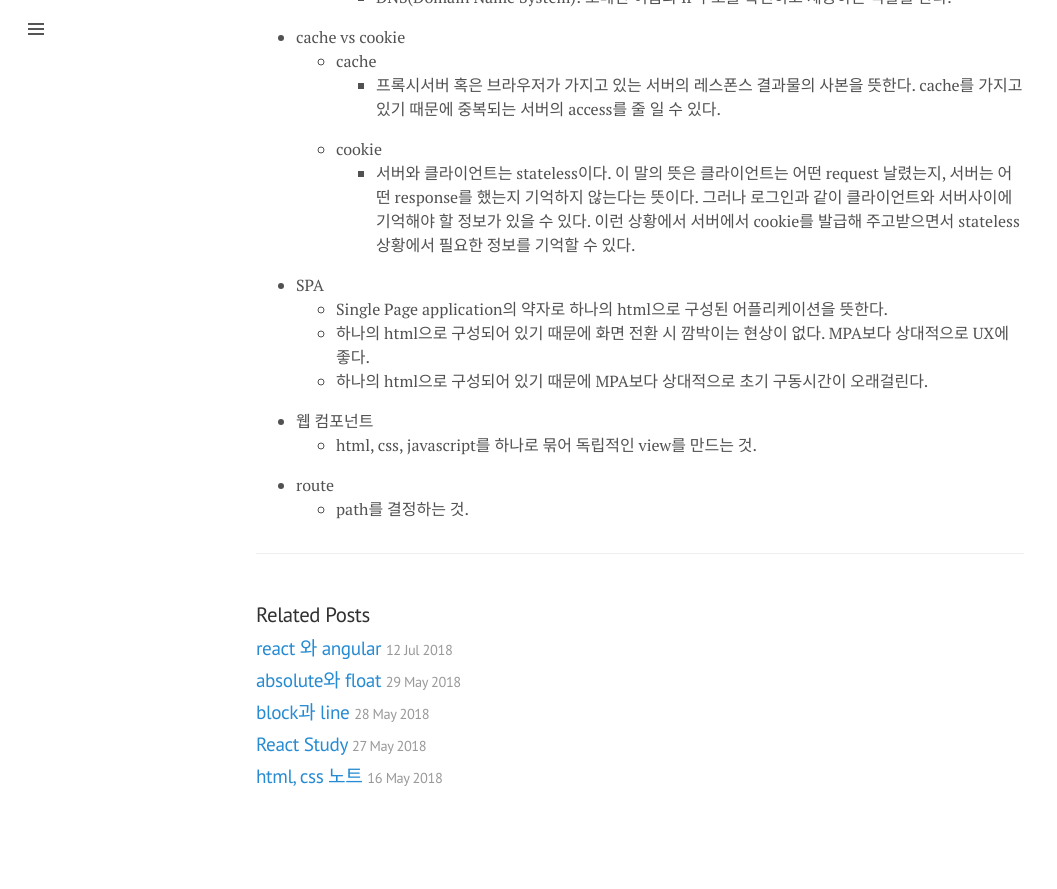
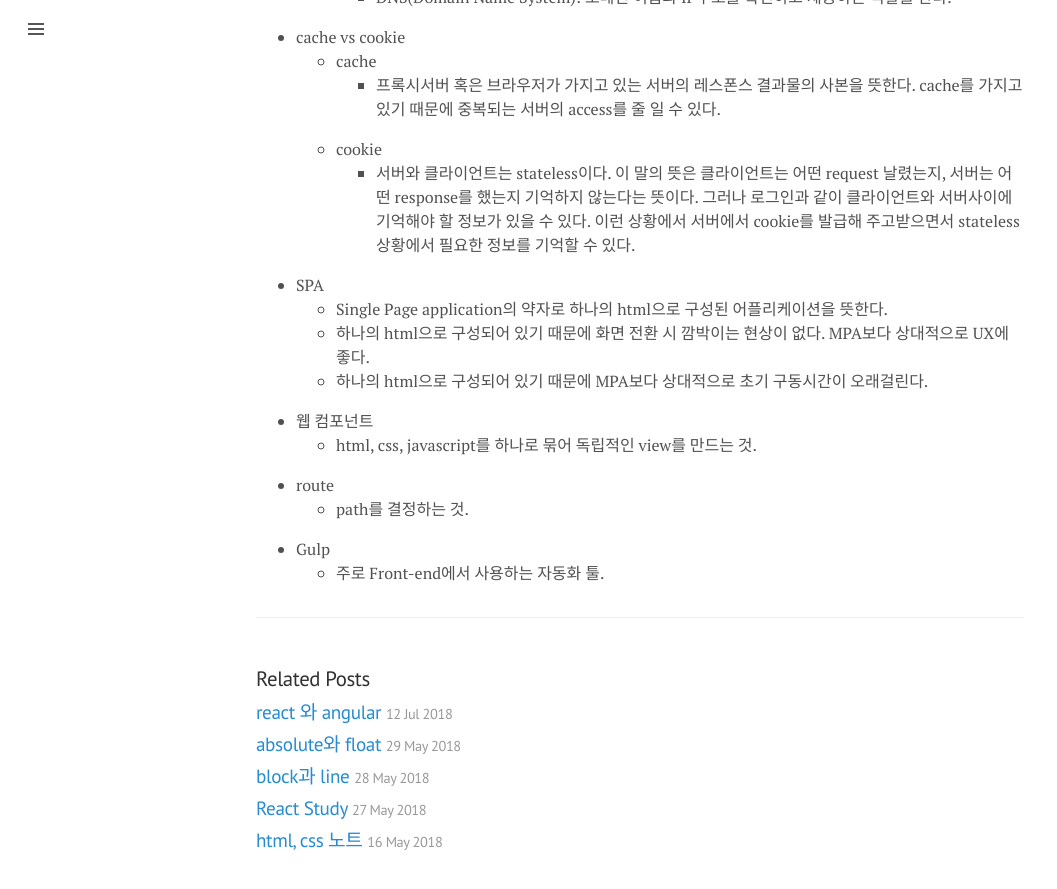
Before and after one commit to austinpark420/austinpark420.github.io, a Jekyll site: the page built from _posts/2018-05-31-javascript.md, in a window 1280 px wide and 900 px high, scrolled down 6358 px. Shown: the top 889 px of the window, without its empty margins (0-1057 px from the left). Built offline with Jekyll 4.4.1, drawn with Linux system fonts in a browser that asks for light colours; before the commit the page ends 7194 px from its top, so only the background shows below that.

Commit message:
edit javascript.md

```diff
--- a/_posts/2018-05-31-javascript.md
+++ b/_posts/2018-05-31-javascript.md
@@ -273,3 +273,6 @@ fnc(1, 2, 3); // { '0': 1, '1': 2, '2': 3 }
 
 - route
   * path를 결정하는 것.
+
+- Gulp
+  * 주로 Front-end에서 사용하는 자동화 툴.
```
